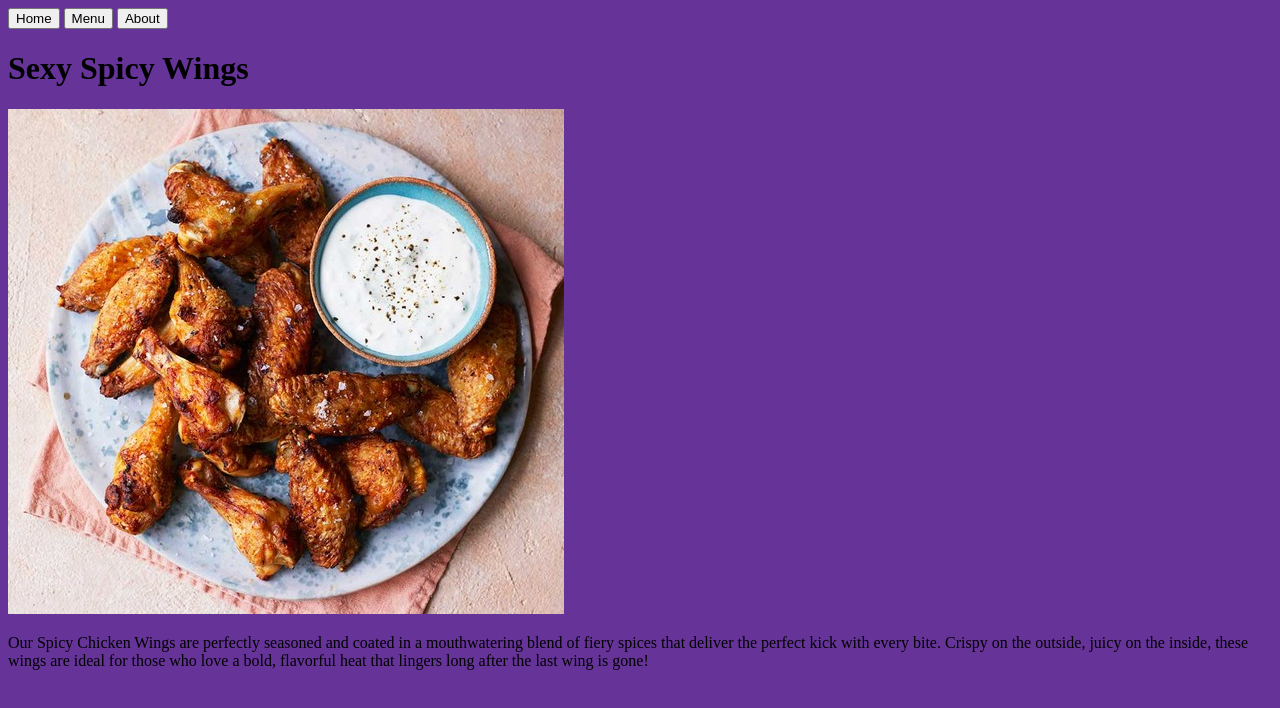
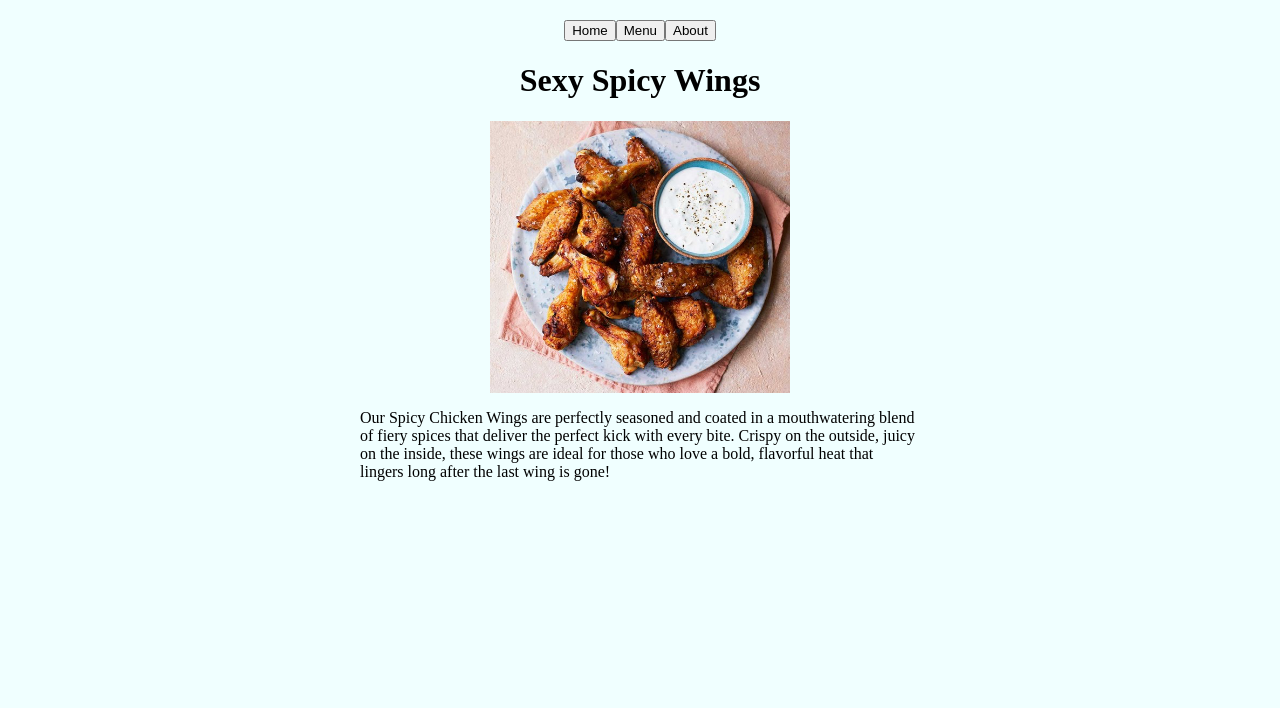
Before and after one commit to Methal-Abeywickrama/Restaurant-Homepage, a website built with webpack: page src/template.html in a window 1280 px wide. Built offline with nearby package versions, Linux system fonts and the light colour scheme.

Commit message:
update some of the styling

```diff
--- a/src/styles.css
+++ b/src/styles.css
@@ -1,3 +1,32 @@
 body {
-  background-color: rebeccapurple;
+  background-color: azure;
 }
+
+@media (min-width: 600px) {
+  /* Styles for screens with a minimum width of 600px */
+  /* Place your styles here */
+  body {
+    max-width: 600px;
+    margin: 0 auto;       /* Centers the body horizontally */
+    padding: 20px;        /* Optional: adds some padding around the content */
+    box-sizing: border-box;
+  }
+}
+
+img {
+  width: 300px;
+}
+
+nav {
+  display: flex;
+  flex-direction: row;
+  justify-content: center;
+  align-items: center;
+}
+
+#content {
+  display: flex;
+  flex-direction: column;
+  justify-content: center;
+  align-items: center;
+}
```
